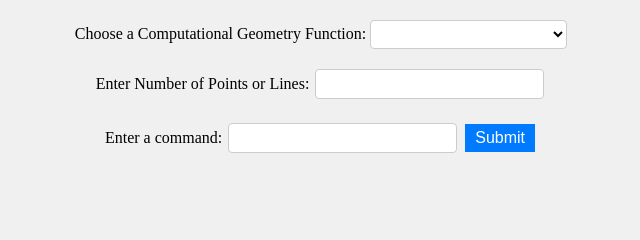
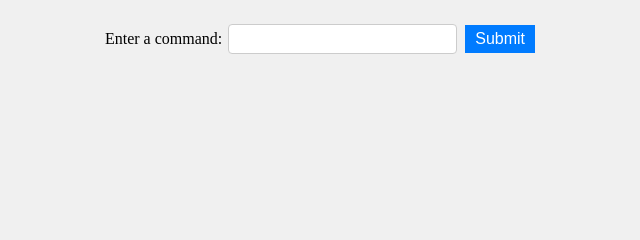
Before and after one commit to grcodeman/cs4900-geocalc, a Flask app: page / in a window 1280 px wide. Shown: the part 510-750 px from the top of the page, without its empty margins (319-959 px from the left). Run offline with Flask 3, Linux system fonts and the light colour scheme.

Commit message:
User can add/remove/clear points and lines with it displaying on the canvas

```diff
--- a/geocalc-app/app.py
+++ b/geocalc-app/app.py
@@ -37,6 +37,7 @@ app = Flask(__name__)
 points = []
 lines = []
 circles = []
+is_highlighted = []  # Keeps track of if lines should be highlighted
 
 
 # Main Index Page
@@ -48,8 +49,6 @@ def index():
     msg = ""
 
     if request.method == 'POST':
-        option = request.form['options']
-        units = request.form['units']
         command = request.form['command']
 
         # Call appropriate function based on command input
@@ -65,35 +64,10 @@ def index():
             msg = remove_line(command)
         elif command.startswith("clear_lines"):
             msg = clear_lines()
+        else:
+            msg = "Invalid Command."
 
-        # If user didn't given a number of points/lines, re-render index page
-        if units == '':
-            return render_template('index.html', point_data=point_data,
-                                   line_data=line_data,
-                                   circle_data=circle_data,
-                                   msg=msg)
-
-        # Create number of points given by user
-        points = random_points(int(units))
-
-        # Based on user entered option, call appropriate function
-        if option == 'op1':
-            lines = random_lines(int(units))
-            point_data, line_data, circle_data = line_seg(lines)
-        elif option == 'op2':
-            # Create number of points given by user
-            points = random_points(int(units))
-            point_data, line_data, circle_data = closest_pair(points)
-        elif option == 'op3':
-            # Create number of points given by user
-            points = random_points(int(units))
-            point_data, line_data, circle_data = convex_hull(points)
-        elif option == 'op4':
-            # Create number of points given by user
-            points = random_points(int(units))
-            point_data, line_data, circle_data = largest_circle(points)
-        else:
-            print('invalid option')
+        point_data, line_data, circle_data = data_into_json()
 
         return render_template('index.html', point_data=point_data,
                                line_data=line_data,
@@ -135,8 +109,9 @@ def remove_point(command):
 
 def clear_points():
     try:
-        # Have points equal an empty array.
-        points = []
+        # Remove each point in points.
+        for i in range(len(points)-1, -1, -1):
+            del points[i]
     except Exception as e:
         return f"Error clearing point: {e}"
 
@@ -148,8 +123,9 @@ def add_line(command):
         _, x1, y1, x2, y2 = command.split()
         # Turn parsed command into integers and create a Line.
         line = Line(Point(int(x1), int(y1)), Point(int(x2), int(y2)))
-        # Add line to lines.
+        # Add line to lines and False to is_highlighted.
         lines.append(line)
+        is_highlighted.append(False)
     except Exception as e:
         return f"Error adding line: {e}"
 
@@ -163,8 +139,9 @@ def remove_line(command):
         line = Line(Point(int(x1), int(y1)), Point(int(x2), int(y2)))
         # Find the index of the line in lines array.
         index = lines.index(line)
-        # Remove the line from the lines array.
+        # Remove the line from the lines and is_highlighted array.
         del lines[index]
+        del is_highlighted[index]
     except Exception as e:
         return f"Error removing line: {e}"
 
@@ -172,8 +149,10 @@ def remove_line(command):
 
 def clear_lines():
     try:
-        # Have lines equal an empty array.
-        lines = []
+        # Remove each line in lines.
+        for i in range(len(lines)-1, -1, -1):
+            del lines[i]
+            del is_highlighted[i]
     except Exception as e:
         return f"Error clearing lines: {e}"
 
@@ -315,7 +294,7 @@ def random_data():
 
 
 # Function turns given point, line, and circle data into json format
-def data_into_json(points, lines, circles, is_highlighted):
+def data_into_json():
     point_data = {
         "x": [int(point.coords[0]) for point in points],
         "y": [int(point.coords[1]) for point in points],
--- a/geocalc-app/templates/index.html
+++ b/geocalc-app/templates/index.html
@@ -8,20 +8,6 @@
             <canvas id="canvas" width="500" height="500" style="border:1px solid black"></canvas>
 
             <form action="{{ url_for('index') }}" method="post">
-                <p></p>
-                <label for="options">Choose a Computational Geometry Function: </label>
-                <select name="options" id="options">
-                    <option></option>
-                    <option value="op1">Line Segment Intersection</option>
-                    <option value="op2">Closest Pair of Points</option>
-                    <option value="op3">Convex Hull</option>
-                    <option value="op4">Largest Empty Circle</option>
-                </select>
-                <br>
-                <p></p>
-                <label for="units">Enter Number of Points or Lines: </label>
-                <input type="number" id="units", name="units" min="3">
-                <br>
                 <p></p>
                 <label for="command">Enter a command: </label>
                 <input type="text" id="command" name="command">
```
